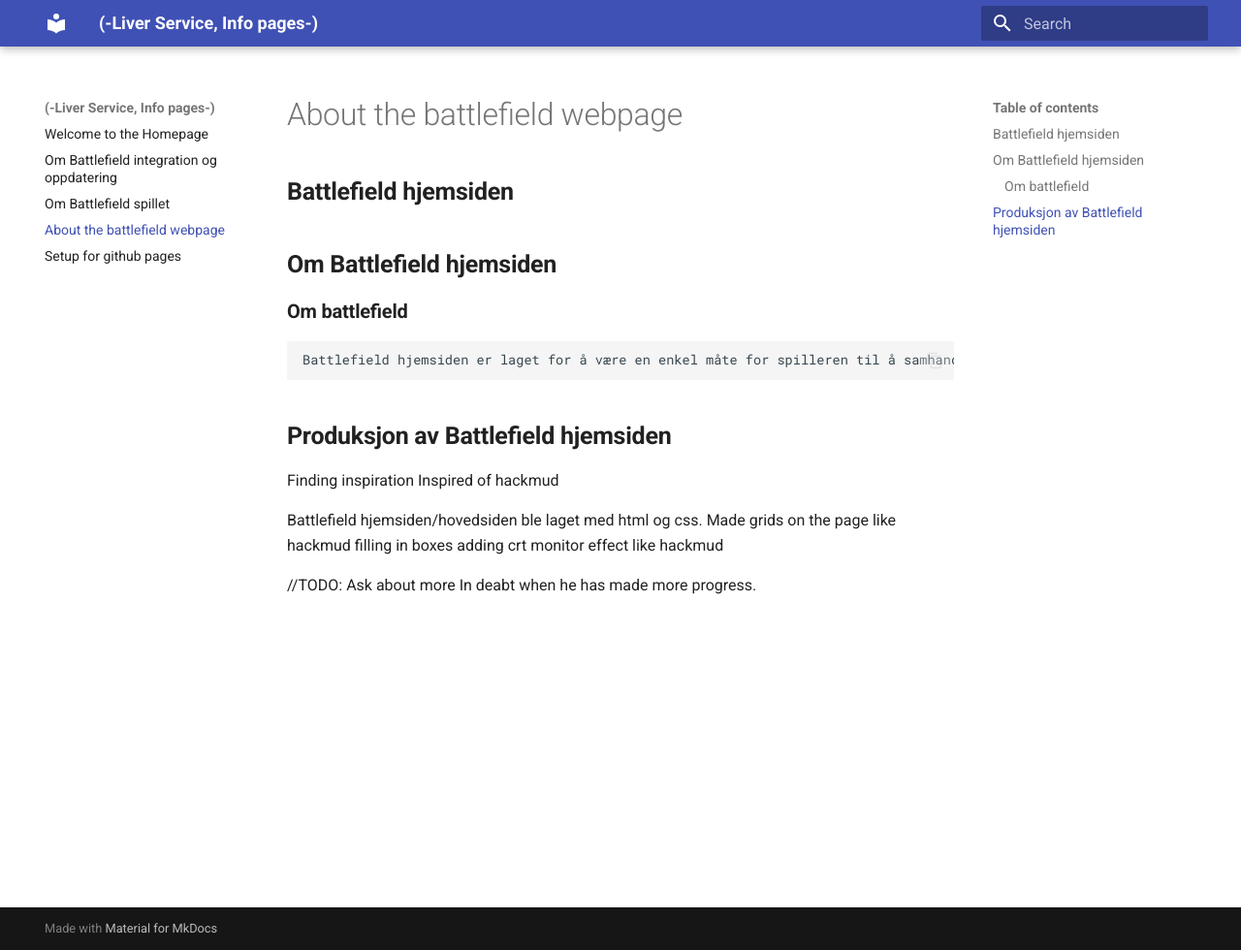
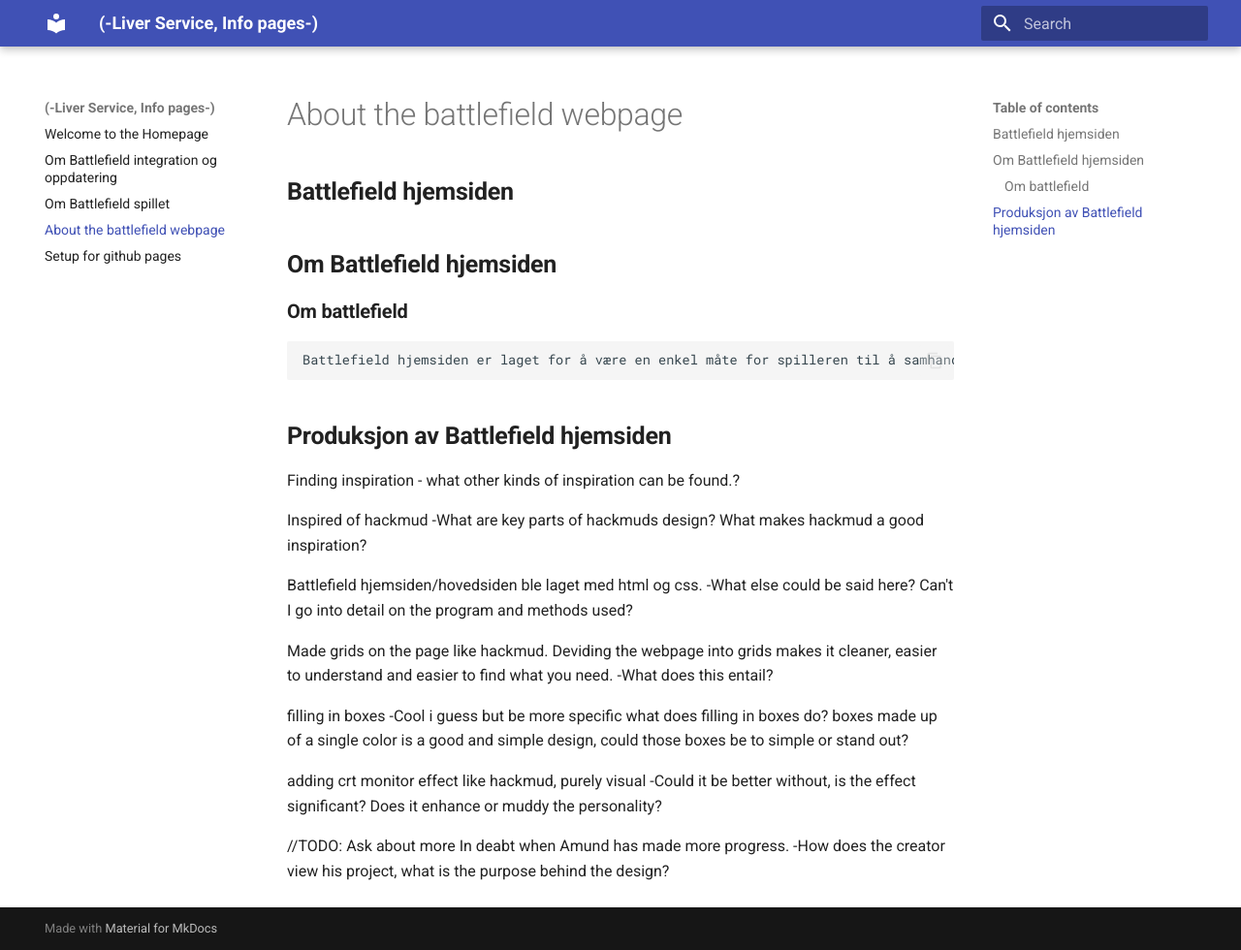
Before and after one commit to NikoWorldMan/Liver-Service, an MkDocs documentation site: the page built from Pages/docs/Battlefield webpage.md, in a window 1280 px wide and 980 px high. Shown: the whole window at 97% size. Built offline with MkDocs 1.6.1 and Material for MkDocs 9.7.7, drawn with Linux system fonts in a browser that asks for light colours.

Commit message:
Critic update

````diff
--- a/Pages/docs/Battlefield webpage.md
+++ b/Pages/docs/Battlefield webpage.md
@@ -7,18 +7,23 @@
 
 ###**Om battlefield**
 ```markdown
-Battlefield hjemsiden er laget for å være en enkel måte for spilleren til å samhandle med spillet Battlefield. Battlefield hjemsiden gjør at spilleren kan skrive for å samhandle mellom nettsiden og spillet battlefield. Når spilleren skriver sitt input til hjemsiden, gjennom hjemsiden sin konsol blir inputet til spilleren sent til spillet. Informasjon fra spillet blir så opplastet og sent ut til Battlefield hjemsiden, delt opp og forenkelt sånn at spilleren kan enklere reagere og forstå informasjonen fra spillet. Websiden er den frontend interaktive konsollen som spilleren bruker for å kommunisere med spillet. Programmet til spillet ligger i backend som kalkulere, kjører og behandler spilleren sitt input, før den sender ny informasjon til spilleren på hjemesiden på frontenden. l
+Battlefield hjemsiden er laget for å være en enkel måte for spilleren til å samhandle med spillet Battlefield. Battlefield hjemsiden gjør at spilleren kan skrive for å samhandle mellom nettsiden og spillet battlefield. Når spilleren skriver sitt input til hjemsiden, gjennom hjemsiden sin konsol blir inputet til spilleren sent til spillet. Informasjon fra spillet blir lastet opp og sent til Battlefield hjemsiden. På Battlefield hjemsiden blir informasjonen til spillet delt opp og forenklet sånn at spilleren kan enklere forstå og reagere bedre til informasjonen fra spillet. Websiden er den frontend interaktive konsollen som spilleren bruker for å kommunisere med spillet. Programmet til spillet ligger i backend som kalkulere, kjører og behandler spilleren sitt input. Når spill programmet har behandlet spilleren sin input, sender den ny informasjon til spilleren gjennom Battlefield hjemesiden.
 ```
 
 ##**Produksjon av Battlefield hjemsiden**
 
 Finding inspiration
-Inspired of hackmud
+- what other kinds of inspiration can be found.?
 
-Battlefield hjemsiden/hovedsiden ble laget med html og css.
-Made grids on the page like hackmud
-filling in boxes
-adding crt monitor effect like hackmud
+Inspired of hackmud -What are key parts of hackmuds design? What makes hackmud a good inspiration?
+
+Battlefield hjemsiden/hovedsiden ble laget med html og css. -What else could be said here? Can't I go into detail on the program and methods used?
+
+Made grids on the page like hackmud. Deviding the webpage into grids makes it cleaner, easier to understand and easier to find what you need. -What does this entail?
+
+filling in boxes -Cool i guess but be more specific what does filling in boxes do? boxes made up of a single color is a good and simple design, could those boxes be to simple or stand out?
+
+adding crt monitor effect like hackmud, purely visual -Could it be better without, is the effect significant? Does it enhance or muddy the personality?
 
 
-//TODO: Ask about more In deabt when he has made more progress.
+//TODO: Ask about more In deabt when Amund has made more progress. -How does the creator view his project, what is the purpose behind the design?
````
